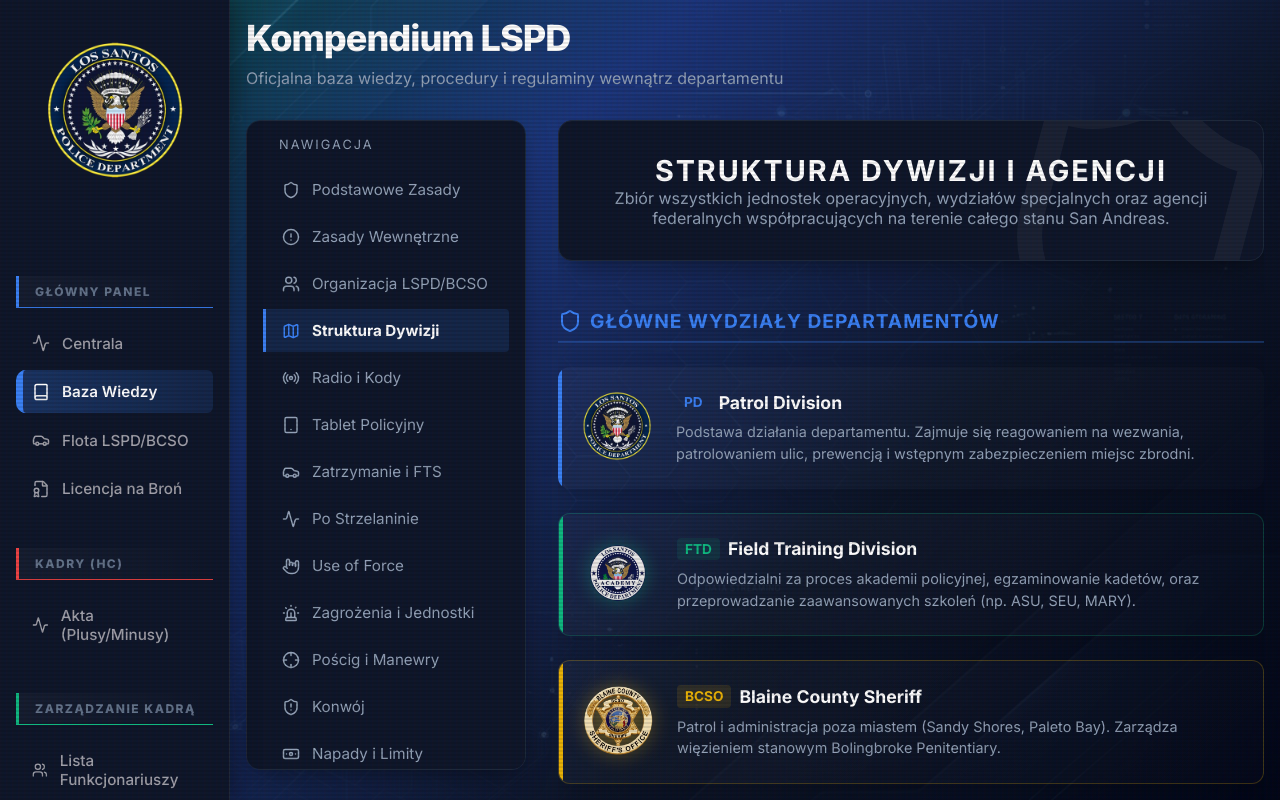
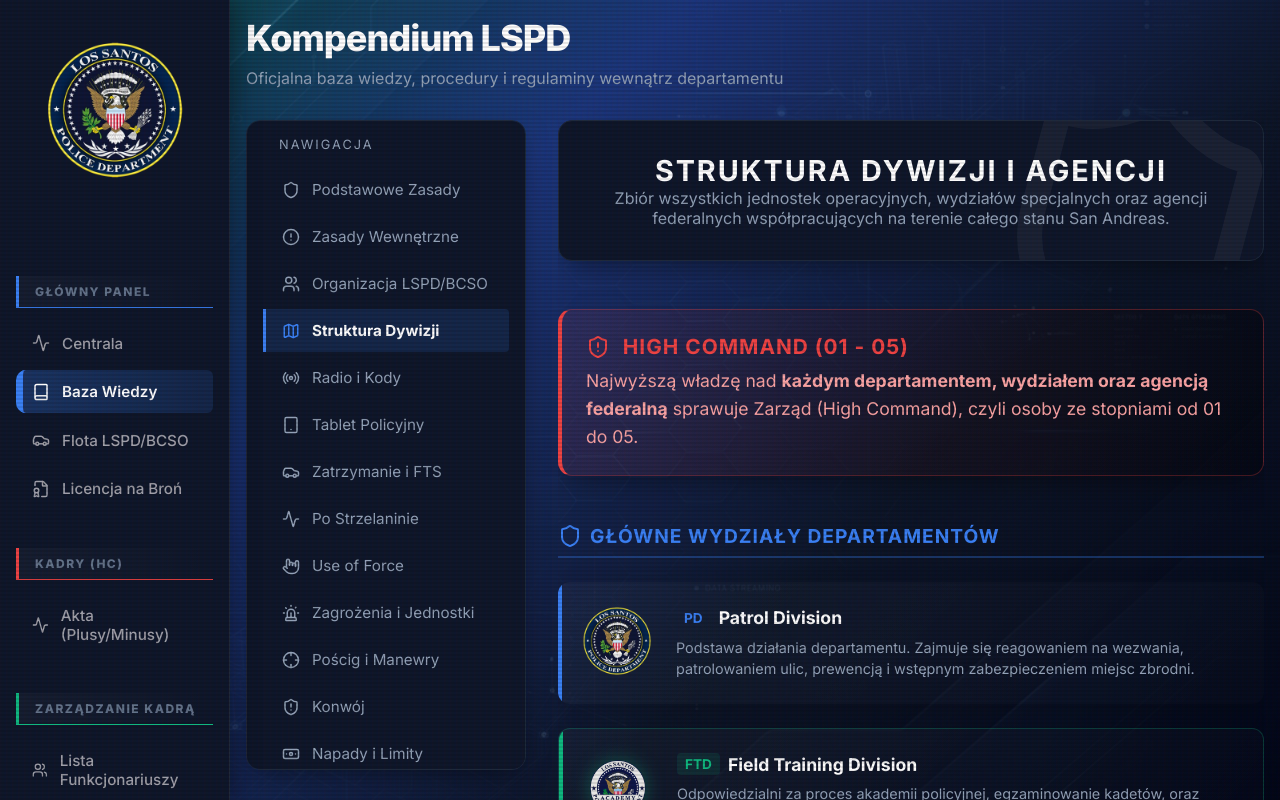
Before and after one commit to Bowie102/MDT-Strona-WWW, a React app: page /knowledge in a window 1280 px wide. Both pictures are taken after a click on the button "Struktura Dywizji". Shown: the top 800 px of the page. Built offline with nearby package versions, Linux system fonts and the light colour scheme; the HTML template or start-up script is replaced by a standard one.

Commit message:
Add files via upload

```diff
--- a/src/pages/KnowledgeBase.jsx
+++ b/src/pages/KnowledgeBase.jsx
@@ -321,6 +321,16 @@ function KnowledgeBase() {
               <h3 style={{ marginTop: 0, color: '#fff', fontSize: '1.8rem', position: 'relative', zIndex: 1, textTransform: 'uppercase', letterSpacing: '2px' }}>Struktura Dywizji i Agencji</h3>
               <p style={{ color: 'var(--text-muted)', margin: 0, position: 'relative', zIndex: 1, maxWidth: '800px', marginLeft: 'auto', marginRight: 'auto' }}>
                 Zbiór wszystkich jednostek operacyjnych, wydziałów specjalnych oraz agencji federalnych współpracujących na terenie całego stanu San Andreas.
+              </p>
+            </motion.div>
+
+            {/* HIGH COMMAND */}
+            <motion.div variants={itemVariant} className="glass-card" style={{ background: 'linear-gradient(to right, rgba(239, 68, 68, 0.1), rgba(0,0,0,0.3))', border: '1px solid rgba(239, 68, 68, 0.3)', borderLeft: '4px solid #ef4444', padding: '1.5rem' }}>
+              <h4 style={{ color: '#ef4444', margin: '0 0 0.5rem 0', display: 'flex', alignItems: 'center', gap: '0.8rem', fontSize: '1.3rem', textTransform: 'uppercase', letterSpacing: '1px' }}>
+                <ShieldAlert size={24} /> HIGH COMMAND (01 - 05)
+              </h4>
+              <p style={{ margin: 0, color: '#fca5a5', fontSize: '1.1rem', lineHeight: '1.6' }}>
+                Najwyższą władzę nad <strong>każdym departamentem, wydziałem oraz agencją federalną</strong> sprawuje Zarząd (High Command), czyli osoby ze stopniami od 01 do 05.
               </p>
             </motion.div>
 
```
